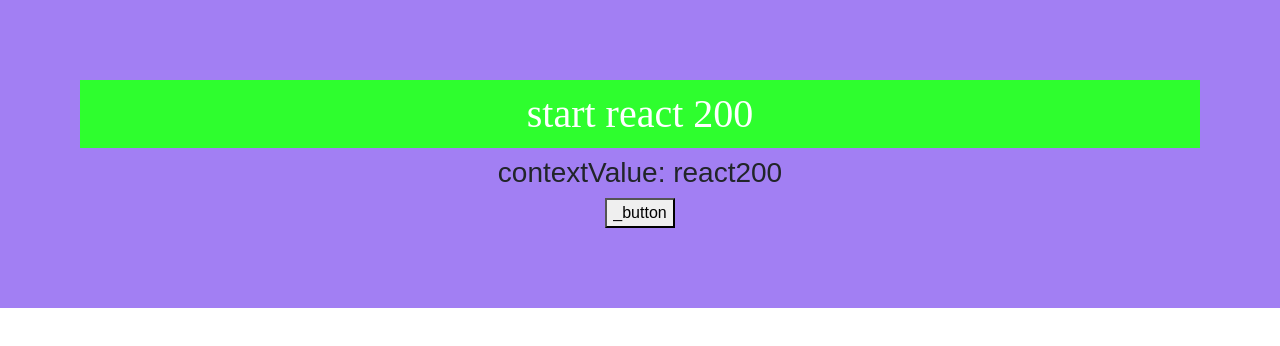
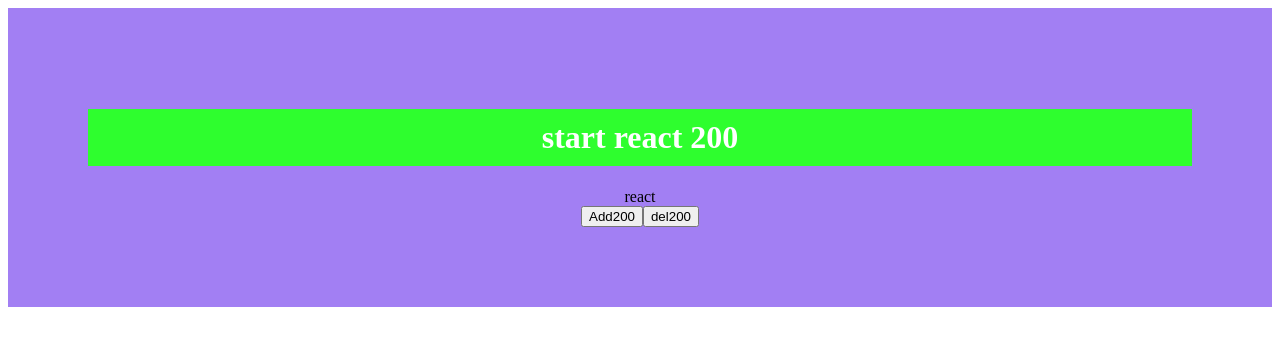
Before and after one commit to unow30/react200, a React (Create React App) app: page / in a window 1280 px wide. Shown: the top 346 px of the page. Built offline with nearby package versions, Linux system fonts and the light colour scheme.

Commit message:
redux test
redux test

22-06-03 09:42

```diff
--- a/package.json
+++ b/package.json
@@ -12,6 +12,7 @@
     "react-dom": "17.0.2",
     "react-scripts": "4.0.0",
     "reactstrap": "9.0.2",
+    "redux": "^4.2.0",
     "shallow-equal": "1.2.1",
     "sweetalert2": "11.4.15"
   },
--- a/src/App.js
+++ b/src/App.js
@@ -1,15 +1,24 @@
-import React from 'react';
-import './App.css';
-import ContextApi from './Context/R076_ContextApi'
-import ContextApi2 from './Context/R077_ContextApi'
+import React, {Component} from 'react';
+import StrAddButton from './StrAddButton'
 
-import 'bootstrap/dist/css/bootstrap.css';
-export default function App() {
-	return (
-		<div className="App">
-			<h1>start react 200</h1>
-			<ContextApi/>
-			<ContextApi2/>
-		</div>
-	);
+export default class App extends Component{
+	render(){
+		console.log(this.props.store.getState())
+		return (
+			<div>
+				<h1>start react 200</h1>
+				<span>{this.props.store.getState().data.str}</span><br/>
+				<StrAddButton store={this.props.store}/>
+			</div>
+		)
+	}
 }
+
+/*
+* console.log(this.props.store)
+* store method
+* dispatch()
+* getState()
+* replaceReducer(nextReducer)
+* subscribe(listener)
+* */
--- /dev/null
+++ b/src/StrAddButton.js
@@ -0,0 +1,27 @@
+import React, {Component} from 'react'
+import {add, del} from './redux/actions'
+
+export default class StrAddButton extends Component {
+	render () {
+		return (
+			<>
+				<input value={'Add200'} type={'button'} onClick={this.addString}/>
+				<input value={'del200'} type={'button'} onClick={this.deleteString}/>
+			</>
+		)
+	}
+
+	addString = () => {
+		this.props.store.dispatch(add())
+	}
+
+	deleteString = () =>{
+		this.props.store.dispatch(del())
+	}
+}
+
+/*
+* dispatch 함수를 통해 add 함수(actions 폴더의 index.js파일)의 반환 값을 스토어에 전달한다.
+* 이 떄 add 함수의 type값을 리듀서(reducers/index.js)에서 참고해 스토어 테이터를 변경한다.
+* 결론적으로 dispatch함수는 리듀서에 액선을 전달하고 리듀서에서는 액션에 작성된 작업 내용을 읽어 스토어 데이터를 변경한다.
+* */
--- a/src/index.js
+++ b/src/index.js
@@ -1,12 +1,42 @@
-import { StrictMode } from "react";
+import React from "react";
 import ReactDOM from "react-dom";
+import './App.css'
+import App from "./App";
+import {createStore} from 'redux';
+import reducers from './redux/reducers';
 
-import App from "./App";
+const store = createStore(reducers);
 
-const rootElement = document.getElementById("root");
-ReactDOM.render(
-  <StrictMode>
-    <App />
-  </StrictMode>,
-  rootElement
-);
+/*
+* We recommend using the configureStore method of the @reduxjs/toolkit package, which replaces createStore.
+* */
+// const store2 = configureStore(reducers);
+//리덕스 루트 렌더
+const listener = () =>{
+  ReactDOM.render(
+    <App store={store}/>,
+    document.getElementById('root')
+  );
+};
+
+store.subscribe(listener);
+listener();
+/*
+* 리덕스 패키지의 createstore를 임포트한다.
+* createStore 함수의 파라미터로 reducers폴더 경로를 넘긴다.
+* reducers 폴더의 index.js에는 데이터 초기값을 설정하고 변경해주는 함수가 있는데 이를 '리듀서'라고 한다.
+* store를 App컴포넌트에 전달한다. render함수를 listener라는 함수 내부에 위치시킨다.
+* store.subscribe를 사용하면 store 데이터에 변화가 있을 때
+* 인자로 받은 콜백함수(listener) 내부의 render함수를 실행하고 변경된 데이터를 렌더링한다.
+* 초기 렌더링을 위해 수동으로 render함수를 실행한다.(listener())
+* */
+
+
+// 리엑트 루트 렌더
+// const rootElement = document.getElementById("root");
+// ReactDOM.render(
+//   <StrictMode>
+//     <App />
+//   </StrictMode>,
+//   rootElement
+// );
--- /dev/null
+++ b/src/redux/actions/index.js
@@ -0,0 +1,13 @@
+export const ADD = 'ADD'
+export const DELETE = 'DELETE'
+export const add = () => {
+	return {
+		type: ADD
+	}
+}
+
+export const del = () =>{
+	return {
+		type: DELETE
+	}
+}
--- /dev/null
+++ b/src/redux/reducers/index.js
@@ -0,0 +1,34 @@
+import {ADD, DELETE} from '../actions'
+import {combineReducers} from 'redux'
+
+const initState = {
+	str: 'react',
+};
+
+const data = (state = initState, action) =>{
+	switch(action.type){
+		case ADD:
+			return state, {
+				str: state.str + '200'
+			};
+		case DELETE:
+			return state, {
+				str: state.str.replace('200', '')
+			}
+		default:
+			return state;
+	}
+};
+
+const App = combineReducers({
+	data
+});
+
+export default App;
+
+/*
+* 리듀서를 스토어에 넘겨주기 위해 combineReducers 함수를 임포트한다.
+* 리듀서 함수 data를 combineReducers 함수를 이용해 하나의 리듀싱 함수로 변환하고 익스포트한다.
+* 이 함수는 src/index.js의 createStore함수의 파라미터로 넘겨진다.
+* 스토어 state값에 변경이 발생했기 때문에 subscribe 함수가 동작해 화면이 렌더링된다.
+* */
```
